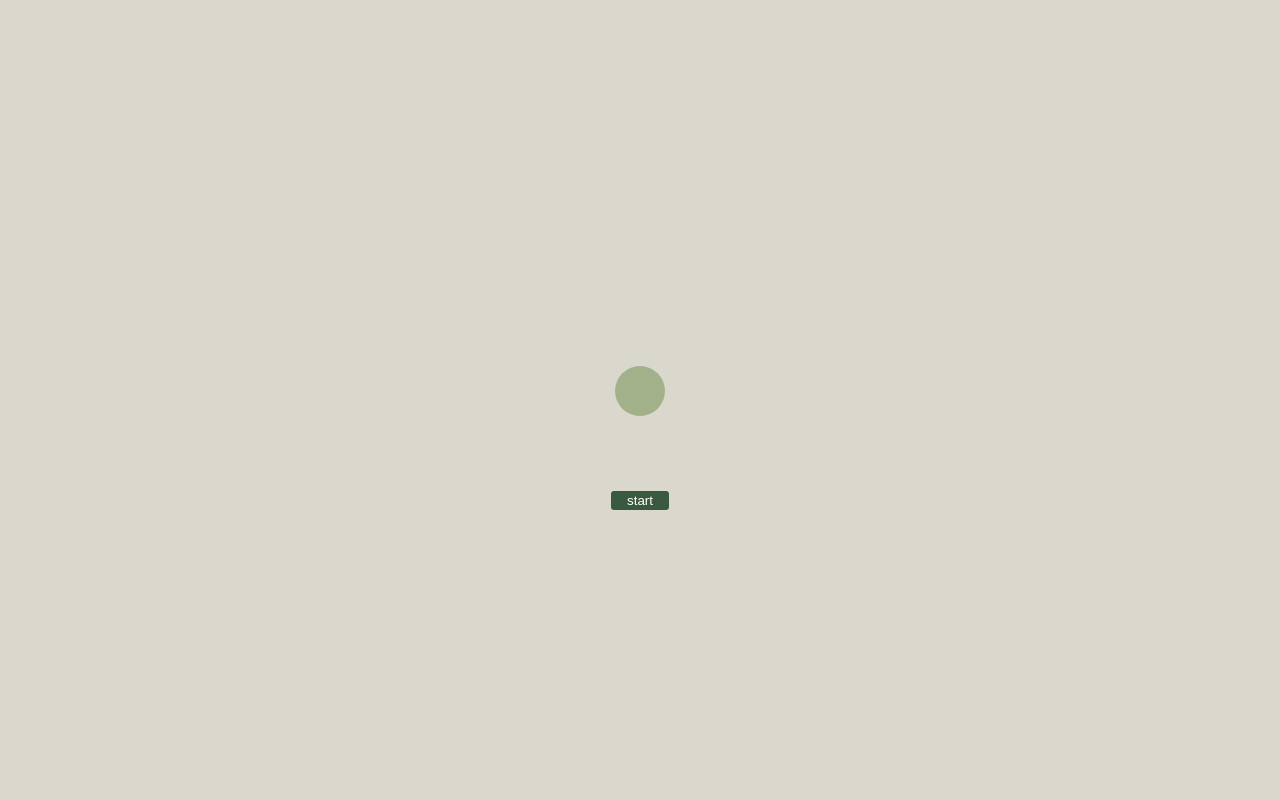
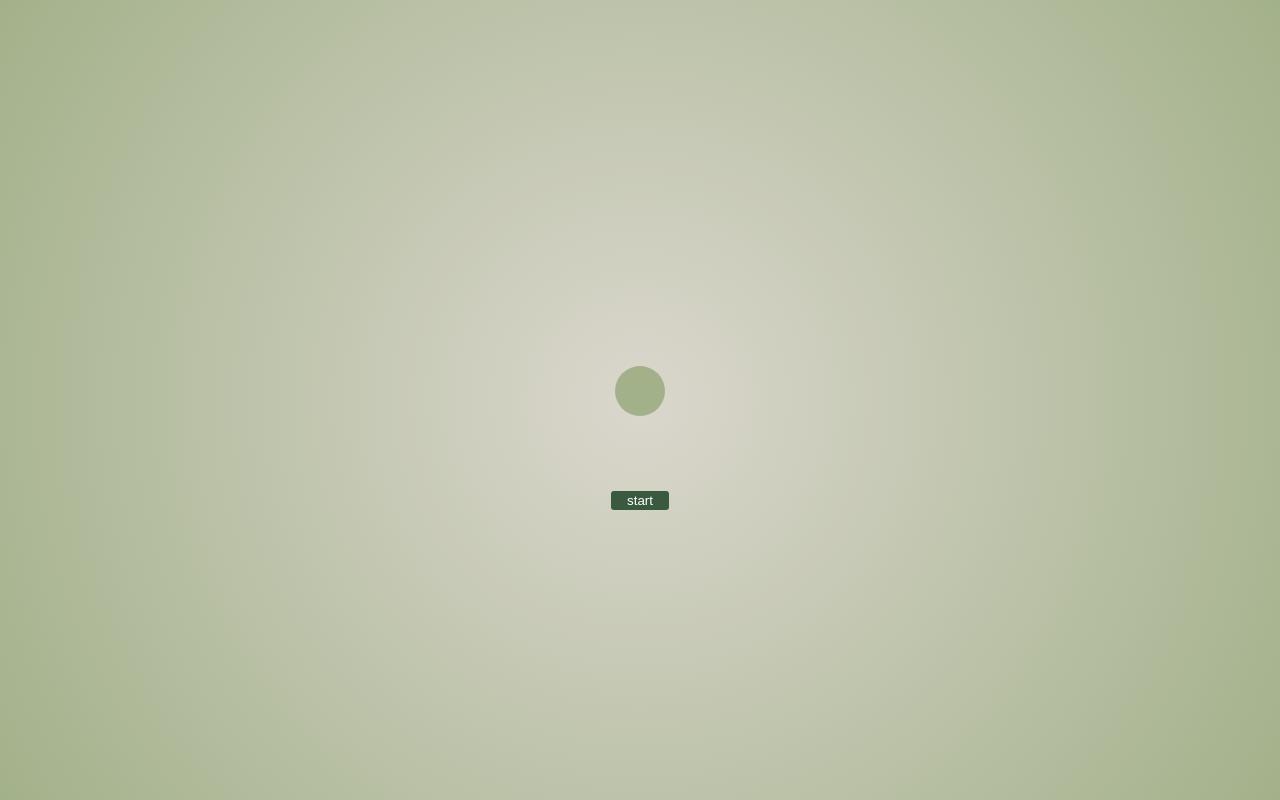
Before and after one commit to oerol/breaths, a React (Vite) app: page / in a window 1280 px wide. Built offline with nearby package versions, Linux system fonts and the light colour scheme.

Commit message:
feat: add gradient background

```diff
--- a/src/index.css
+++ b/src/index.css
@@ -16,11 +16,15 @@ body {
 
 body {
   height: 100vh;
-  background: var(--background-color);
-
   display: flex;
   justify-content: center;
   align-items: center;
+
+  background: radial-gradient(
+    circle,
+    var(--color-dust-grey),
+    var(--color-dry-sage)
+  );
 }
 
 #root {
```
